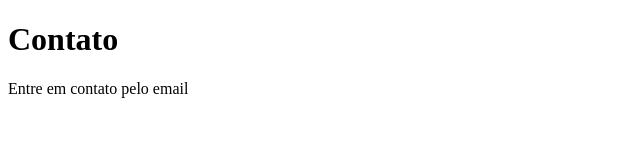
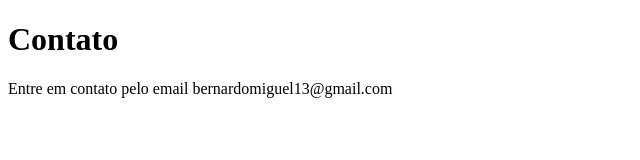
Before and after one commit to Bolinhx/curso_git_github, a plain HTML site: page contato.html in a window 1280 px wide. Shown: the whole page, without its empty margins (0-640 px from the left). Drawn offline with Linux system fonts and the light colour scheme.

Commit message:
adicionei o email

```diff
--- a/contato.html
+++ b/contato.html
@@ -8,6 +8,6 @@
 </head>
 <body>
     <h1>Contato</h1>
-    <p>Entre em contato pelo email</p>
+    <p>Entre em contato pelo email bernardomiguel13@gmail.com</p>
 </body>
 </html>
```
